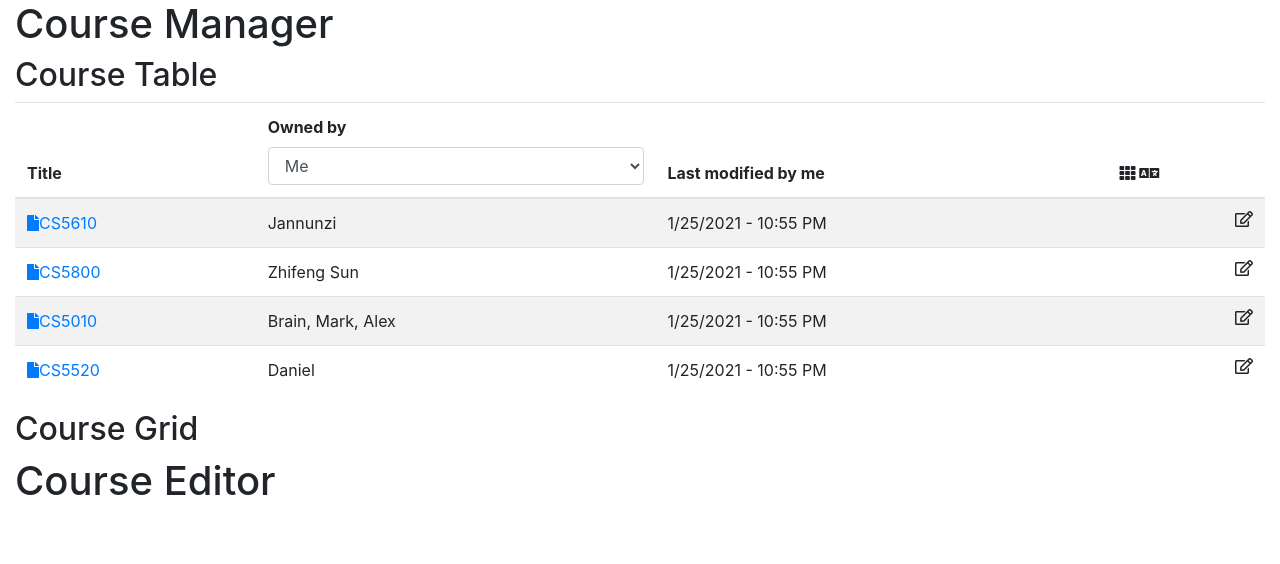
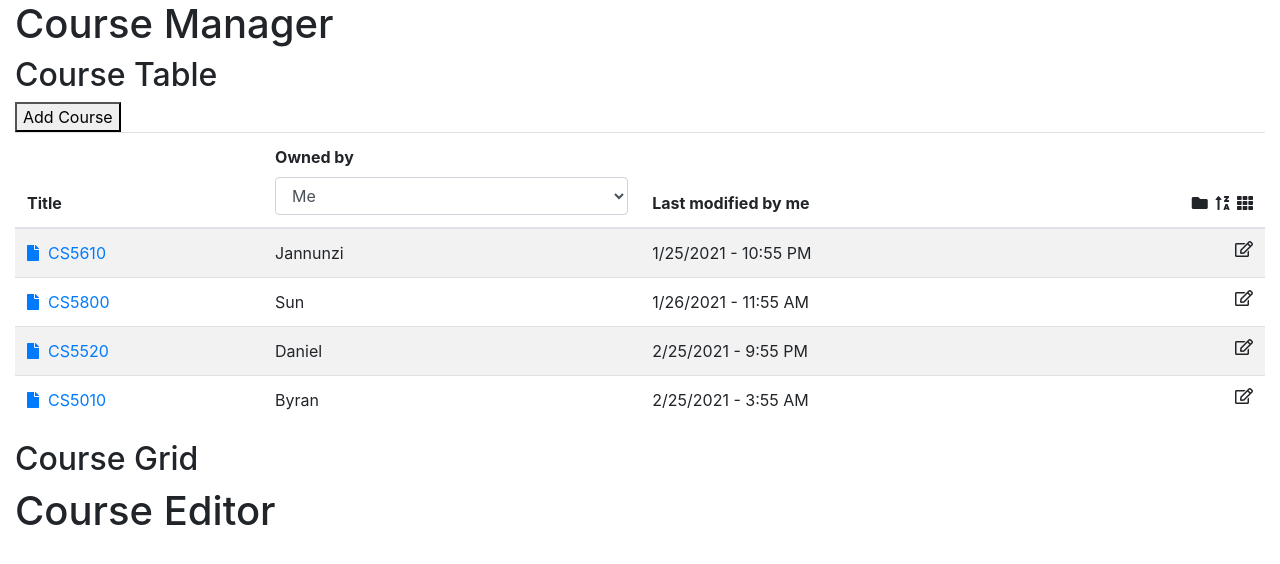
Before and after one commit to xz95/cs5610-spring-2021-client-react-xiangzhang, a React (Create React App) app: page / in a window 1280 px wide. Shown: the top 564 px of the page. Built offline with nearby package versions, Linux system fonts and the light colour scheme.

Commit message:
add course table, add course btn

```diff
--- a/src/components/course-row.js
+++ b/src/components/course-row.js
@@ -0,0 +1,16 @@
+import React from 'react'
+
+const CourseRow = ({title, owner, lastModified}) =>
+    <tr>
+      <td>
+        <a href="">
+          <i className="fas fa-file"> </i>
+           &nbsp; {title}
+        </a>
+      </td>
+      <td>{owner}</td>
+      <td>{lastModified}</td>
+      <td><i className="far fa-edit float-right"></i></td>
+    </tr>
+
+export default CourseRow
--- a/src/components/course-table.js
+++ b/src/components/course-table.js
@@ -1,10 +1,33 @@
 import React from 'react'
+import CourseRow from "./course-row";
+
 
 export default class CourseTable extends React.Component {
+  state = {
+    courses: [
+      {title: "CS5610", owner: "Jannunzi", lastModified: "1/25/2021 - 10:55 PM"},
+      {title: "CS5800", owner: "Sun", lastModified: "1/26/2021 - 11:55 AM"},
+      {title: "CS5520", owner: "Daniel", lastModified: "2/25/2021 - 9:55 PM"},
+      {title: "CS5010", owner: "Byran", lastModified: "2/25/2021 - 3:55 AM"}
+    ]
+
+  }
+
+  addCourse = () => {
+    const newCourse = {
+      title: "New Course",
+      owner: "Me",
+      lastModified: "2/25/2021 - 3:55 AM"
+    }
+    this.state.courses.push(newCourse)
+    this.setState(this.state)
+  }
+
   render() {
     return (
         <div>
           <h2>Course Table</h2>
+          <button onClick={this.addCourse}>Add Course</button>
           <table className="table table-striped">
             <thead>
             <tr>
@@ -18,56 +41,30 @@ export default class CourseTable extends React.Component {
                 </select>
               </th>
               <th>Last modified by me</th>
-              <th><i className="fas fa-th"></i> <i
-                  className="fas fa-language"></i></th>
+              <th>
+                <div className="float-right">
+                  <i className="fas fa-folder"></i> &nbsp;
+                  <i className="fas fa-sort-alpha-up-alt"></i> &nbsp;
+                  <i className="fas fa-th"></i>
+                </div>
+
+              </th>
 
             </tr>
             </thead>
             <tbody>
-            <tr>
-              <td>
-                <a href="">
-                  <i className="fas fa-file"> </i>
-                  CS5610
-                </a>
-              </td>
-              <td>Jannunzi</td>
-              <td>1/25/2021 - 10:55 PM</td>
-              <td><i className="far fa-edit float-right"></i></td>
-            </tr>
-            <tr>
-              <td>
-                <a href="">
-                  <i className="fas fa-file"></i>
-                  CS5800
-                </a>
-              </td>
-              <td>Zhifeng Sun</td>
-              <td>1/25/2021 - 10:55 PM</td>
-              <td><i className="far fa-edit float-right"></i></td>
-            </tr>
-            <tr>
-              <td>
-                <a href="">
-                  <i className="fas fa-file"></i>
-                  CS5010
-                </a>
-              </td>
-              <td>Brain, Mark, Alex</td>
-              <td>1/25/2021 - 10:55 PM</td>
-              <td><i className="far fa-edit float-right"></i></td>
-            </tr>
-            <tr>
-              <td>
-                <a href="">
-                  <i className="fas fa-file"></i>
-                  CS5520
-                </a>
-              </td>
-              <td>Daniel</td>
-              <td>1/25/2021 - 10:55 PM</td>
-              <td><i className="far fa-edit float-right"></i></td>
-            </tr>
+            {/*<CourseRow title={"CS5610"} owner={"Jose"}/>*/}
+            {/*<CourseRow title={"CS5520"} owner={"Dan"}/>*/}
+            {
+              this.state.courses.map(course =>
+                <CourseRow
+                  title={course.title}
+                  owner={course.owner}
+                  lastModified={course.lastModified}
+                />
+              )
+            }
+
             </tbody>
           </table>
         </div>
```
